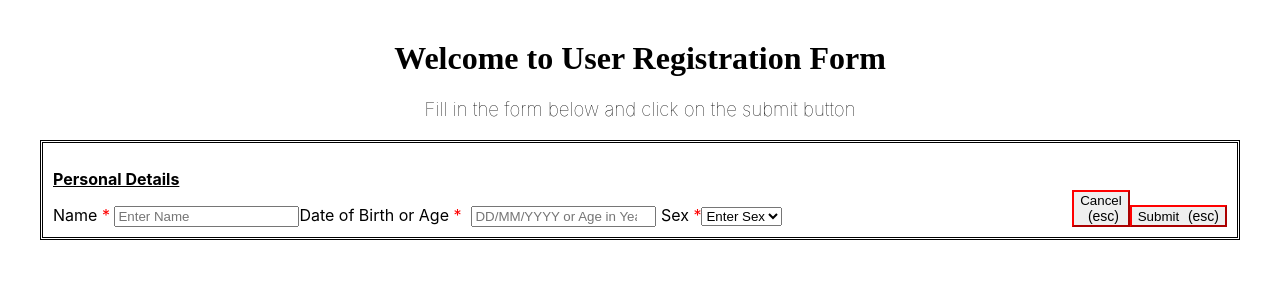
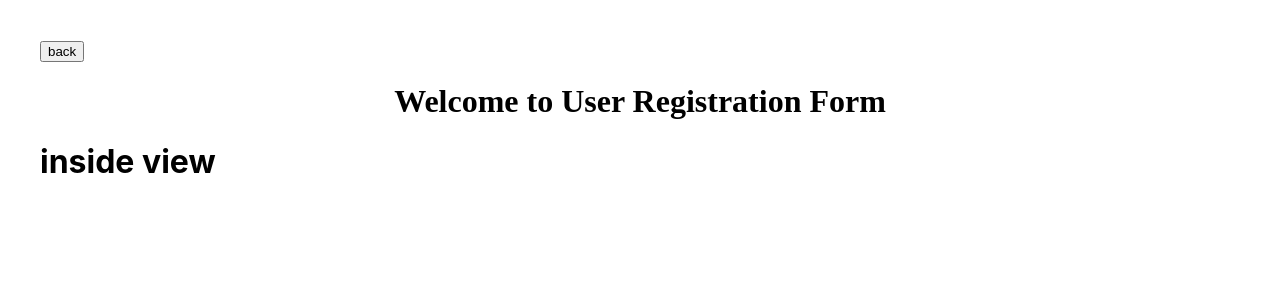
Before and after one commit to firedrakesin/onito_tech, a React (Create React App) app in the folder Client/onit/: page /view in a window 1280 px wide. Shown: the top 300 px of the page. Built offline with nearby package versions, Linux system fonts and the light colour scheme.

Commit message:
data is fetched from MongoDb Atlas

```diff
--- a/Client/onit/package.json
+++ b/Client/onit/package.json
@@ -7,9 +7,13 @@
     "@testing-library/jest-dom": "^5.16.5",
     "@testing-library/react": "^13.4.0",
     "@testing-library/user-event": "^13.5.0",
+    "axios": "^1.4.0",
+    "datatables.net-dt": "^1.13.4",
+    "jquery": "^3.6.4",
     "react": "^18.2.0",
     "react-dom": "^18.2.0",
     "react-hook-form": "^7.43.9",
+    "react-router-dom": "^6.11.1",
     "react-scripts": "5.0.1",
     "web-vitals": "^2.1.4",
     "yup": "^1.1.1"
--- a/Client/onit/src/App.js
+++ b/Client/onit/src/App.js
@@ -1,10 +1,18 @@
 import './App.css';
 import CForm from './Component/CForm';
+import View from './Component/View';
+import {BrowserRouter,Route, Routes} from 'react-router-dom'
+
 
 function App() {
   return (
     <>
-      <CForm/>
+    <BrowserRouter>
+    <Routes>
+    <Route path='/view' element={<View/>} />
+    <Route path='/' element={<CForm/>} />
+    </Routes>
+    </BrowserRouter>
 
     </>
   );
--- a/Client/onit/src/Component/CForm.js
+++ b/Client/onit/src/Component/CForm.js
@@ -2,6 +2,7 @@ import React from 'react';
 import {useForm} from "react-hook-form" ;
 import * as yup from "yup";
 import {yupResolver} from "@hookform/resolvers/yup"
+import { Link } from 'react-router-dom';
 
 const schema = yup.object().shape({
   name: yup.string().required(), // name is required
@@ -22,7 +23,7 @@ const schema = yup.object().shape({
 const CForm = () => {
 
 
-const { register, handleSubmit, formState: { errors } } = useForm({
+const { register, handleSubmit } = useForm({
   resolver: yupResolver(schema),
 });
 
@@ -107,11 +108,17 @@ const onSubmit = async (data) => {
         <label >Nationality</label>
         <input type="text" placeholder='Nationality' {...register("nationality")} /> */}
         <div className='button'>
+
         <button className='cbutton'>Cancel<br/> <span>(esc)</span></button>
         <button className='sbutton'>Submit <span className="subtext">(esc)</span></button>
         </div>
     </form>
+
     </div>
+
+    <Link to='/view'>
+          <button>view tables</button>
+        </Link>
     </>
   )
 }
--- /dev/null
+++ b/Client/onit/src/Component/View.js
@@ -0,0 +1,16 @@
+import React from 'react'
+import { Link } from 'react-router-dom'
+
+const View = () => {
+  return (
+    <>
+    <Link to='/'>
+          <button>back</button>
+        </Link>
+    <h1 className='h1'>Welcome to User Registration Form</h1>
+    <h1>inside view</h1>
+        </>
+  )
+}
+
+export default View
```
Also changed, not shown: 2 other files (tests, documents, lock files or other folders).
